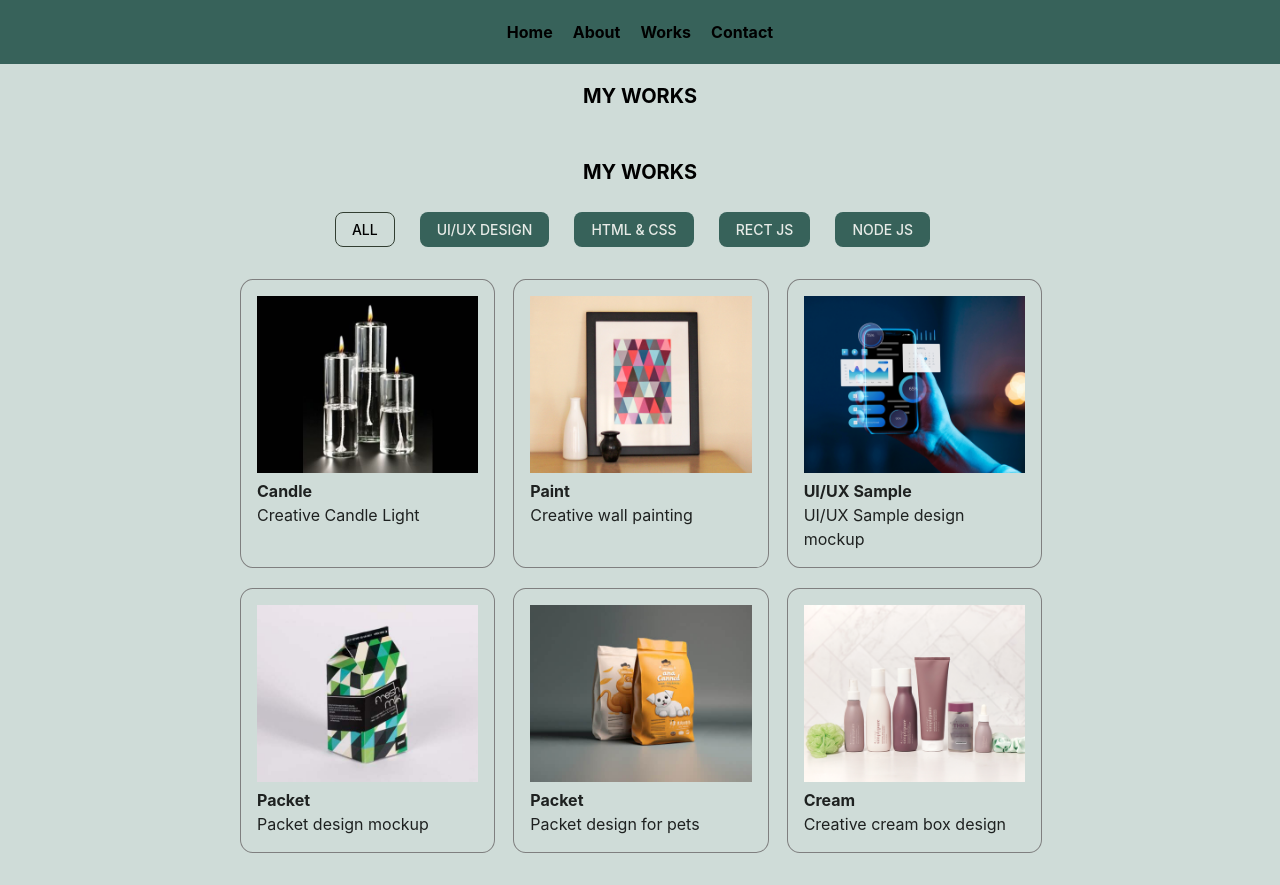
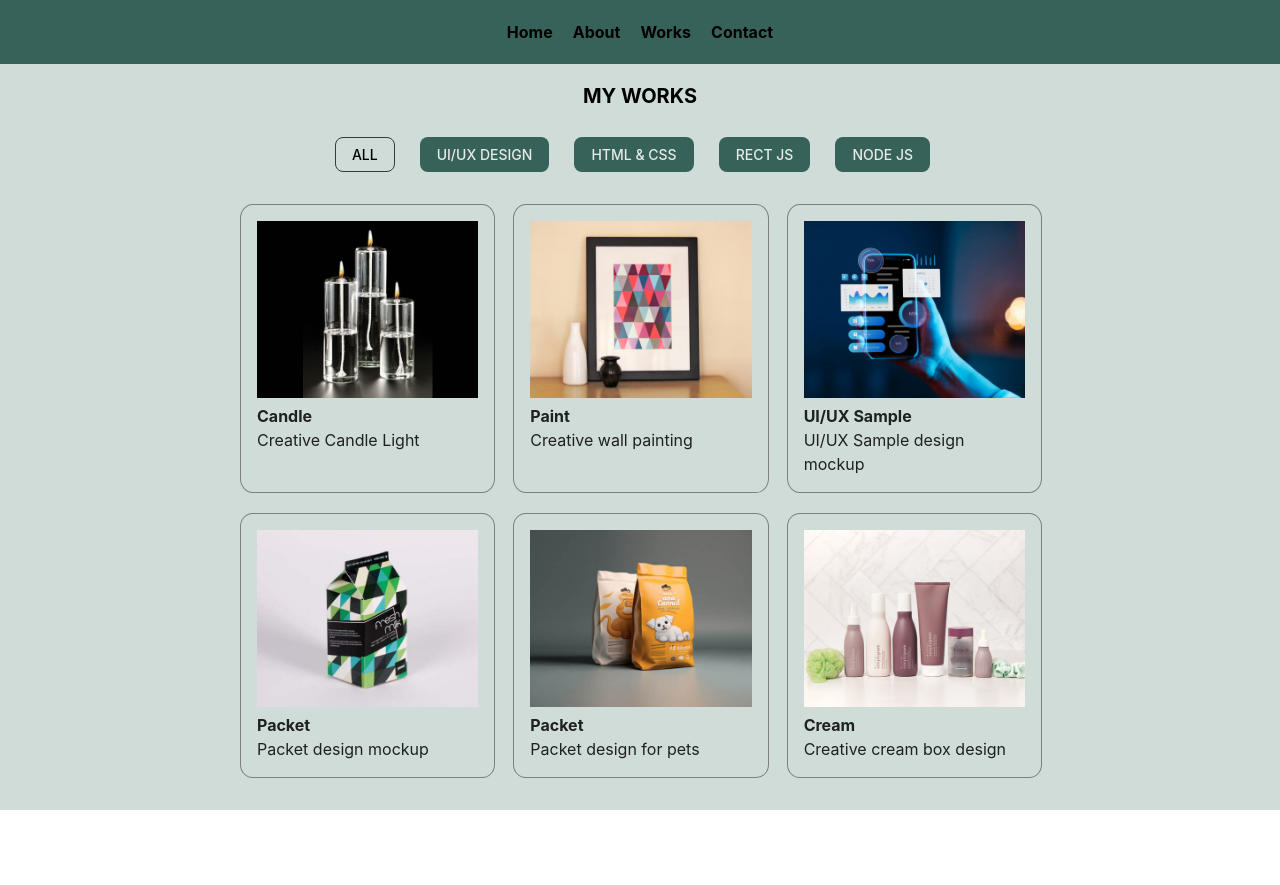
Before and after one commit to tatjana-jovicic/AboutMe, a React (Vite) app: page /works in a window 1280 px wide. After the commit the page ends 810 px from the top, so only its background shows below. Built offline with nearby package versions, Linux system fonts and the light colour scheme.

Commit message:
second commit from feat-works

```diff
--- a/src/features/Works/Works.jsx
+++ b/src/features/Works/Works.jsx
@@ -43,7 +43,6 @@ const Works = () => {
   return (
     <>
       <h1 className="my_works">MY WORKS</h1>
-      <h1 className="my_works">MY WORKS</h1>
       <div className="button_container">
         <button className="button active">ALL</button>
         <button className="button">UI/UX DESIGN</button>
```
